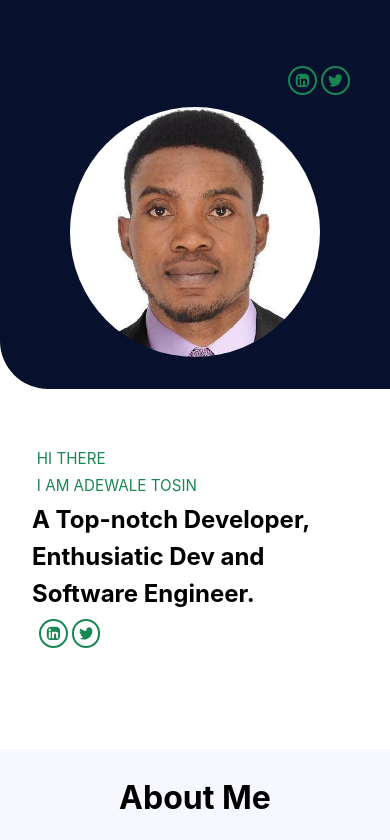
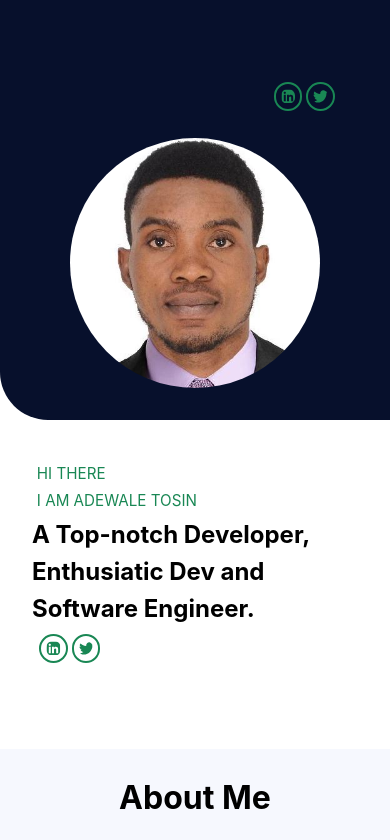
Before and after one commit to Tosmel2/PortfolioReact, a React (Create React App) app: page / in a window 390 px wide. Shown: the top 840 px of the page. Built offline with nearby package versions, Linux system fonts and the light colour scheme.

Commit message:
portfolio App

```diff
--- a/src/components/profile.css
+++ b/src/components/profile.css
@@ -91,7 +91,7 @@
     /* border: 2px solid blue; */
   }
   .soso{
-    padding: 3rem 0.1rem 0.1rem 0.1rem;
+    padding-top: 4rem;
   }
   .navbox{
     display: none;
```
